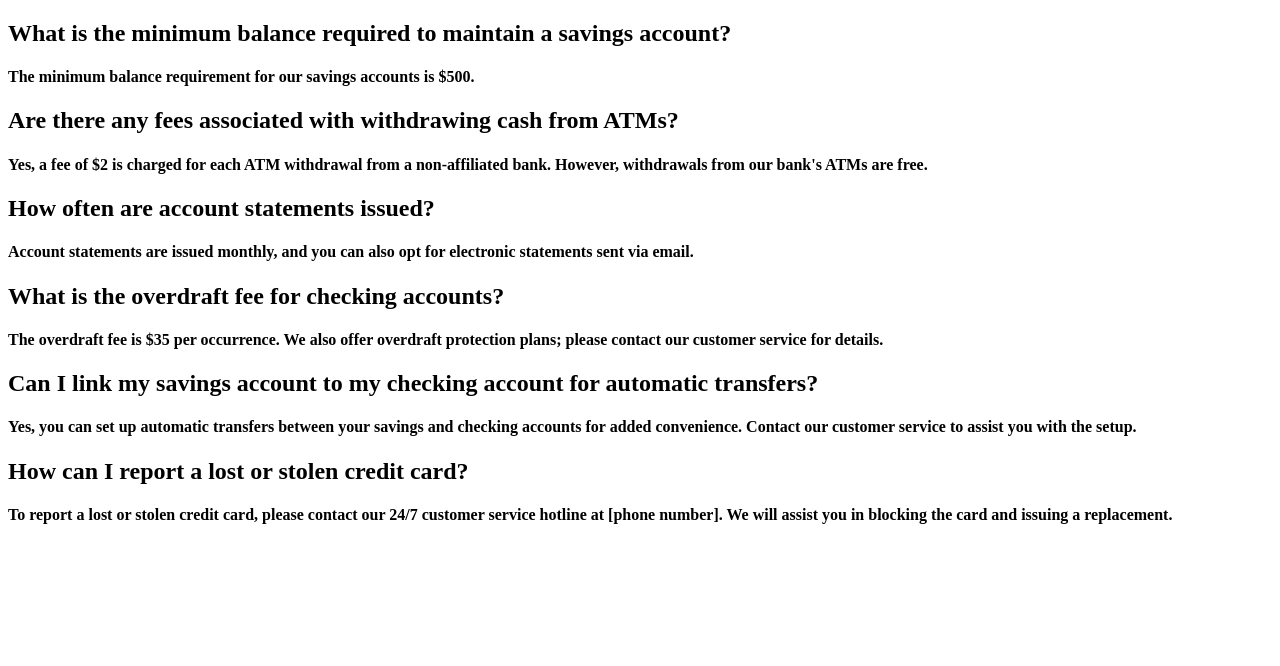
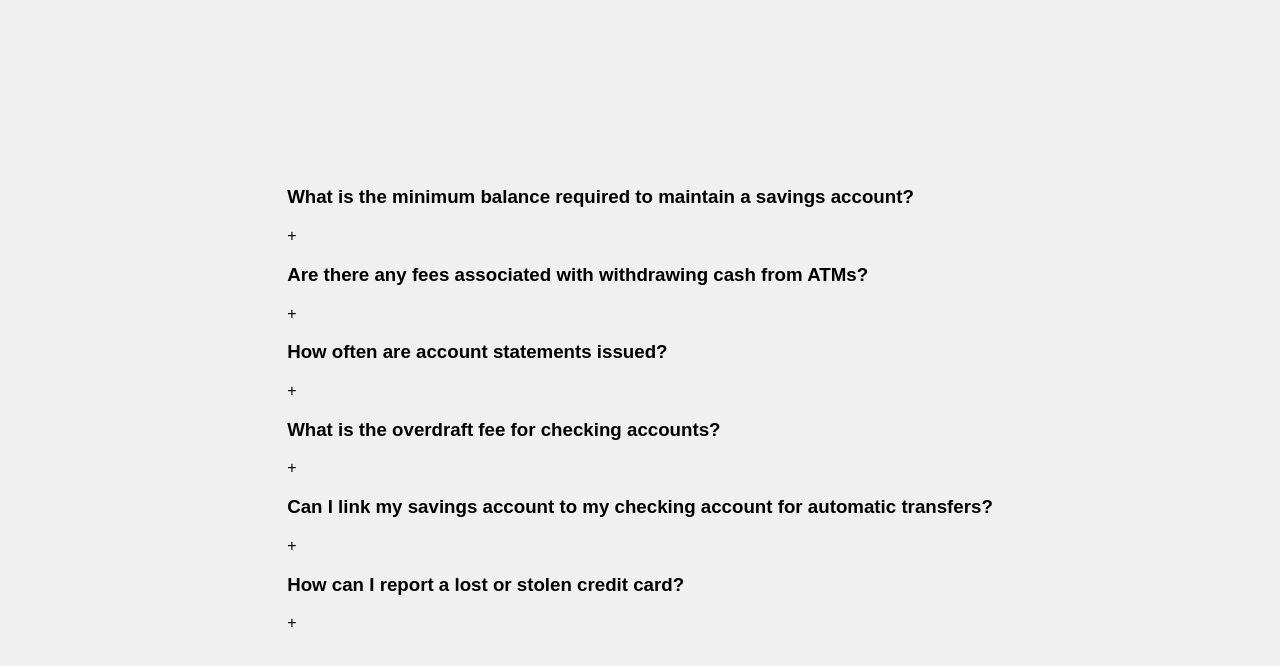
Before and after one commit to AkshaykumarBijjaragi/Reactjs, a React (Vite) app: page / in a window 1280 px wide. Shown: the top 666 px of the page. Built offline with nearby package versions, Linux system fonts and the light colour scheme.

Commit message:
completing single selection accordion

```diff
--- a/index.js
+++ b/index.js
@@ -1,8 +1,8 @@
 import React from "react";
 import ReactDOM from "react-dom/client";
-import Accordian from "./src/components/Accordian/Accordian";
+import Accordion from "./src/components/Accordion/Accordion";
 
 const hello = <h1>hello from react</h1>;
 
 const root = ReactDOM.createRoot(document.getElementById("root"));
-root.render(<Accordian />);
+root.render(<Accordion />);
--- a/public/index.html
+++ b/public/index.html
@@ -4,6 +4,7 @@
 <head>
     <meta charset="UTF-8">
     <meta name="viewport" content="width=device-width, initial-scale=1.0">
+    <link rel="stylesheet" href="../styles.css">
     <title>Document</title>
 </head>
 
--- a/src/components/Accordian/Accordian.js
+++ /dev/null
@@ -1,19 +0,0 @@
-import "./Accordian.css";
-import data from "./data";
-
-export default function Accordian() {
-  return (
-    <>
-      {data.map((item) => {
-        return (
-          <>
-            <div key={item.id}>
-              <h2>{item.question}</h2>
-              <h4>{item.answer}</h4>
-            </div>
-          </>
-        );
-      })}
-    </>
-  );
-}
--- /dev/null
+++ b/src/components/Accordion/Accordion.js
@@ -0,0 +1,39 @@
+import { useState } from "react";
+// import "./Accordion.css";
+import data from "./data";
+
+export default function Accordion() {
+  const [selected, setSelected] = useState(null);
+
+  function openAccordion(id) {
+    selected === id ? setSelected(null) : setSelected(id);
+  }
+
+  return (
+    <div className="wrapper">
+      <div className="accordion">
+        {data && data.length > 0 ? (
+          data.map((item) => {
+            return (
+              <div
+                key={item.id}
+                className="accordion-item"
+                onClick={() => openAccordion(item.id)}
+              >
+                <div className="acc-title">
+                  <h3>{item.question}</h3>
+                  <span>{selected === item.id ? "-" : "+"}</span>
+                </div>
+                {selected === item.id && (
+                  <div className="acc-answer">{item.answer}</div>
+                )}
+              </div>
+            );
+          })
+        ) : (
+          <div>No data found</div>
+        )}
+      </div>
+    </div>
+  );
+}
--- /dev/null
+++ b/src/components/Accordion/accordion.css
@@ -0,0 +1,54 @@
+/* Accordion.css */
+
+.wrapper {
+  width: 80vw;
+  height: 80vh;
+  max-width: 800px; /* Adjust max-width as needed */
+  margin: auto;
+}
+
+.accordion {
+  background-color: #ffffff;
+  border-radius: 10px;
+  box-shadow: 0 2px 5px rgba(20, 17, 17, 0.1);
+  overflow: hidden;
+}
+
+.accordion-item {
+  border-bottom: 1px solid #eaeaea;
+  cursor: pointer;
+  transition: background-color 0.3s ease;
+}
+
+
+
+/* Accordion.css */
+
+
+.accordion-item:last-child {
+  border-bottom: none;
+}
+
+.accordion-item:hover {
+  background-color: #f9f9f9;
+}
+
+.acc-title {
+  display: flex;
+  justify-content: space-between;
+  align-items: center;
+  padding: 16px;
+}
+
+.acc-title h3 {
+  margin: 0;
+  font-size: 18px;
+  color: #333;
+}
+
+.acc-answer {
+  padding: 16px;
+  font-size: 16px;
+  color: #555;
+  background-color: #f5f5f5;
+}
--- a/styles.css
+++ b/styles.css
@@ -0,0 +1,10 @@
+
+body {
+    display: flex;
+    align-items: center;
+    justify-content: center;
+    height: 100vh;
+    margin: 0;
+    font-family: Arial, sans-serif;
+    background-color: #f0f0f0;
+  }
```
Also changed, not shown: src/components/Accordion/approach.md (added, +17 -0 lines), src/components/Accordian/accordian.css (deleted), src/components/Accordion/data.js (renamed from src/components/Accordian/data.js).
